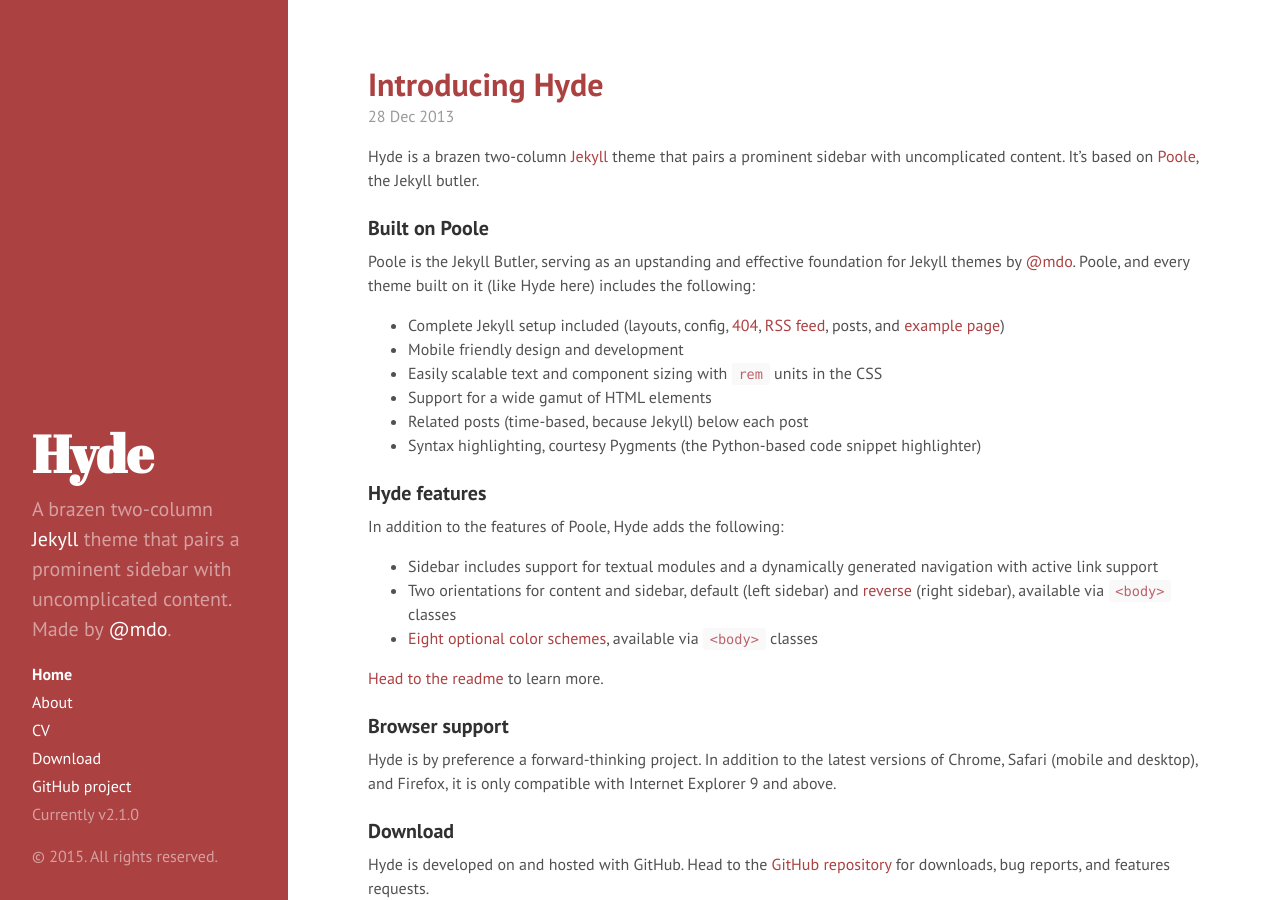
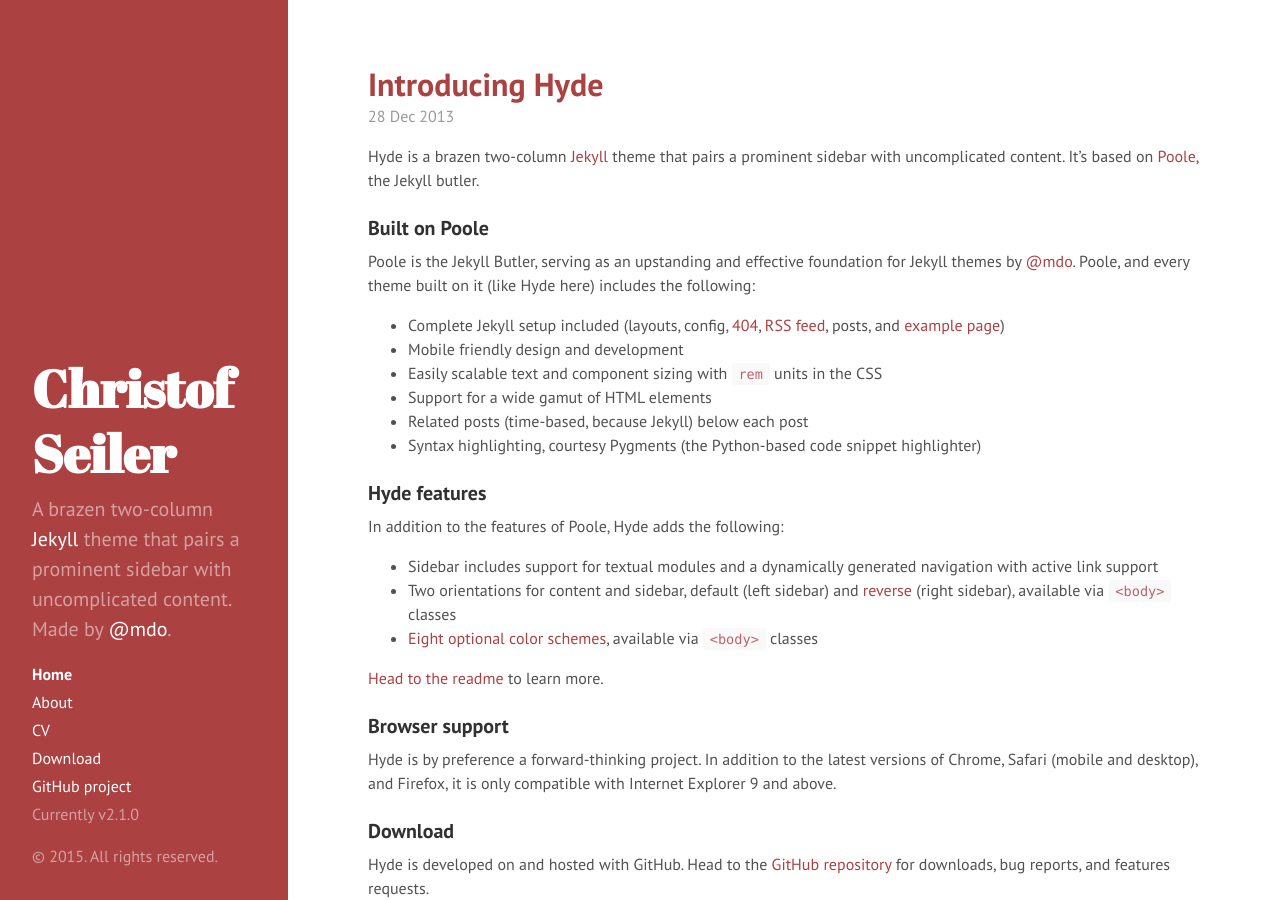
Before and after one commit to ChristofSeiler/ChristofSeiler.github.io, a Jekyll site: the page built from index.html, in a window 1280 px wide and 900 px high. Built offline with Jekyll 4.4.1, drawn with Linux system fonts in a browser that asks for light colours; Markdown is read by kramdown in place of the engine named in the settings; the list of posts is cut into pages by our own code.

Commit message:
change sidebar

```diff
--- a/_config.yml
+++ b/_config.yml
@@ -7,7 +7,7 @@
 relative_permalinks: true
 
 # Setup
-title:            Hyde
+title:            Christof Seiler
 tagline:          'A Jekyll theme'
 description:      'A brazen two-column <a href="http://jekyllrb.com" target="_blank">Jekyll</a> theme that pairs a prominent sidebar with uncomplicated content. Made by <a href="https://twitter.com/mdo" target="_blank">@mdo</a>.'
 url:              http://hyde.getpoole.com
```
